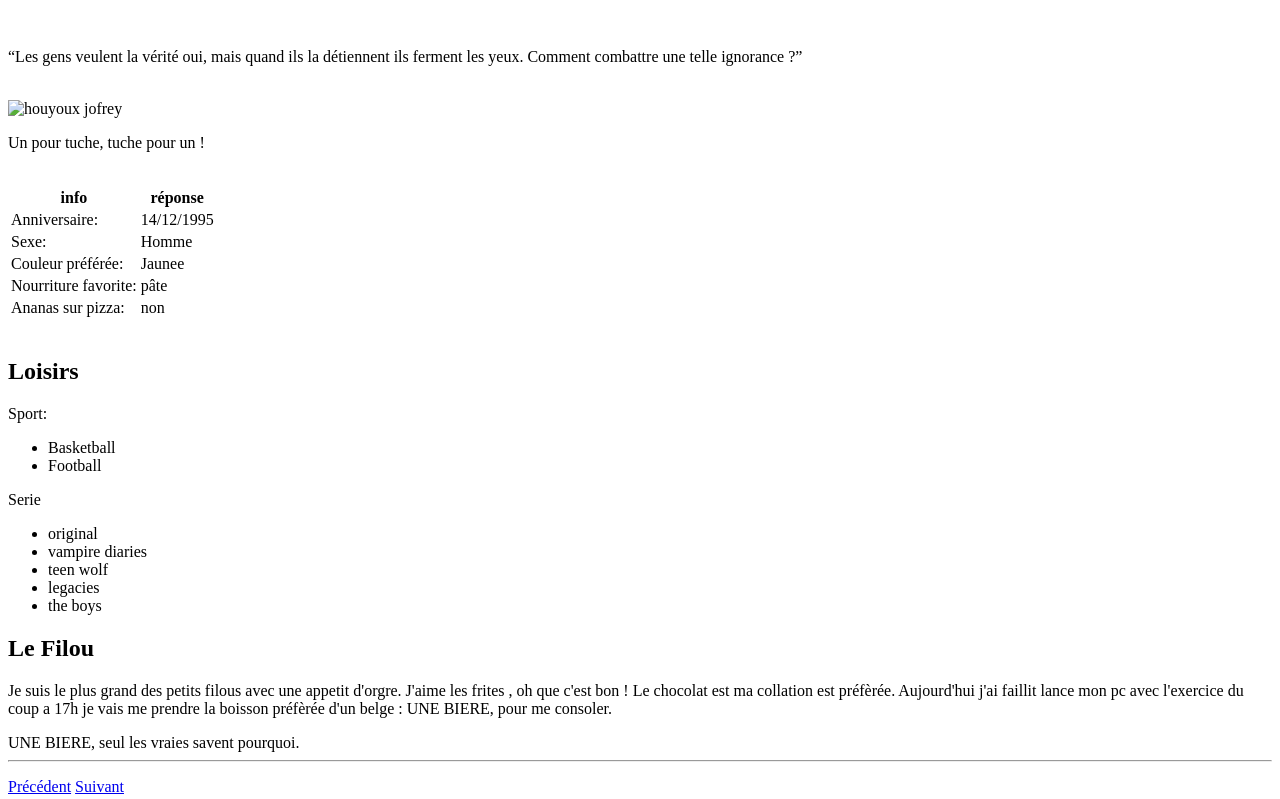
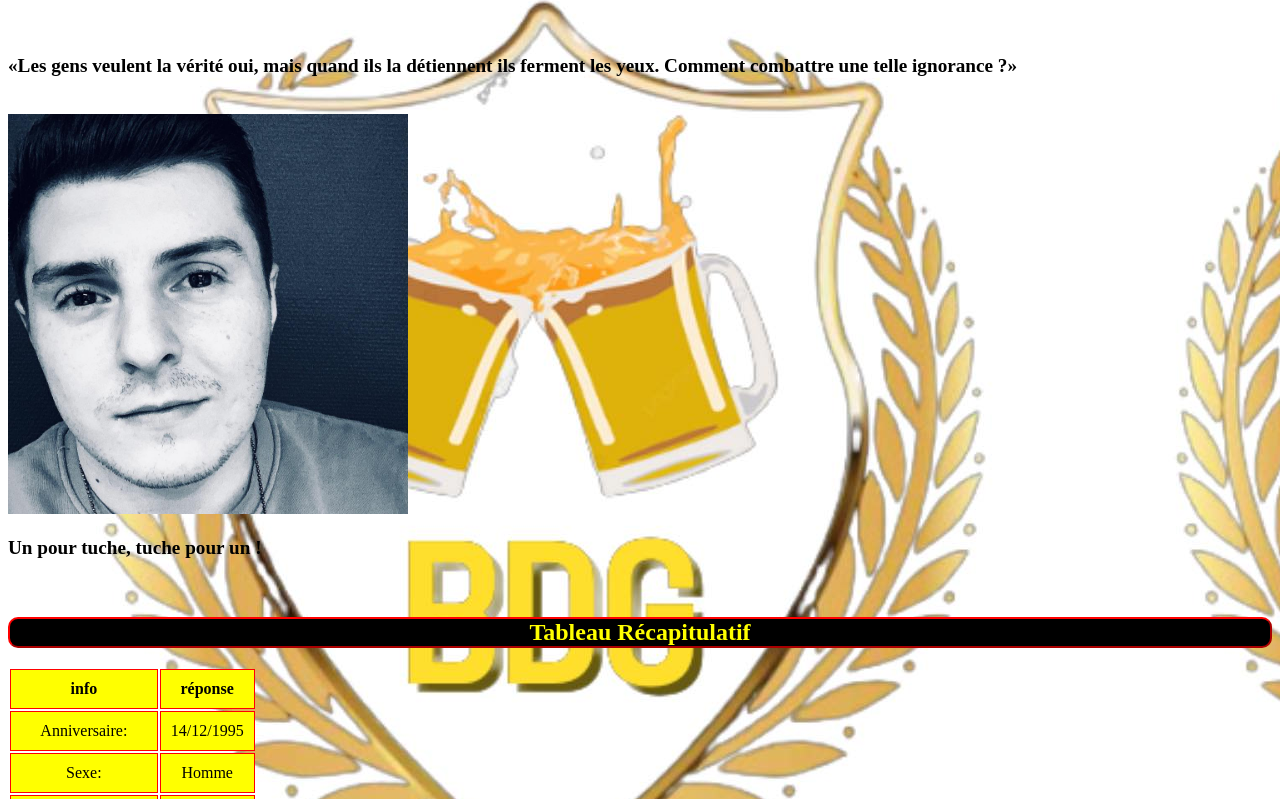
Before and after one commit to Houyoux/html_-_markdown-warmup, a plain HTML site: page index.html in a window 1280 px wide. Shown: the part 66-865 px from the top of the page. Drawn offline with Linux system fonts and the light colour scheme.

Commit message:
fin modif

```diff
--- a/index.html
+++ b/index.html
@@ -1,7 +1,9 @@
 <!DOCTYPE html>
-<html>
+<html lang="fr">
+<head><link rel="stylesheet" href="style.css"></head>
 
-<h1>Houyoux Jofrey</h1>
+<body>
+<h1> Houyoux Jofrey</h1>
 
 <br>
 
@@ -9,11 +11,16 @@
 
 <br>
 
-<img src="image.png" alt="houyoux jofrey">
+
+<img src="photo jofrey.jpg" alt="houyoux jofrey" height="400" width="400">
+
+<br>
 
 <p> Un pour tuche, tuche pour un !</p>
 
 <br>
+
+<h2> Tableau récapitulatif</h2>
 
 <table>
     <thead>
@@ -33,7 +40,7 @@
      </tr>
      <tr>
          <td>Couleur préférée:</td>
-         <td>Jaunee</td>
+         <td>Jaune</td>
      </tr>
      <tr>
          <td>Nourriture favorite:</td>
@@ -42,7 +49,6 @@
         <td>Ananas sur pizza:</td>
         <td>non</td>
      </tr>
-    </tbody>
   </table>
 
 <Br>
@@ -70,15 +76,17 @@
 
 
 
-<h2>Le Filou</h2>
+<h2>L'histoire : Le Filou</h2>
 <p>Je suis le plus grand des petits filous avec une appetit d'orgre. J'aime les frites , oh que c'est bon ! Le chocolat est ma collation est préfèrée. Aujourd'hui j'ai faillit lance mon pc avec l'exercice du coup a 17h je vais me prendre la boisson préfèrée d'un belge : UNE BIERE, pour me consoler.</p>
 
 
-UNE BIERE, seul les vraies savent pourquoi.
+<p>UNE BIERE, seul les vraies savent pourquoi.</p>
+
+</body>
 
 <hr>
 
-<p><a href="https://github.com/Hugo-Goorickx">Précédent</a> <a href="https://github.com/manesjonathan">Suivant</a></p>
+<center><a href="https://github.com/Hugo-Goorickx">Précédent</a> <a href="https://github.com/manesjonathan">Suivant</a></center>
 
 
 
--- /dev/null
+++ b/style.css
@@ -0,0 +1,50 @@
+h1,h2{
+    text-align: center;
+    text-transform: capitalize;
+    border: 2px solid red;
+    border-radius: 10px;
+    color:yellow;
+    border-style: outset;
+    background-color:black;
+
+}
+
+body{
+    background-image: url(photo\ gdb.jpg);
+
+    text-align: left;
+}
+
+q{
+    color: black
+}
+
+p{
+    font-family: 'Times New Roman', Times, serif;
+    font-weight: bolder;
+    font-size: larger;
+    text-align: left;
+    color: black
+}
+
+
+
+
+table{
+    text-align: center
+}
+
+th,td{
+    border: 1px solid red;
+    color: black;
+    padding: 10px;
+    background-color: yellow;
+}
+
+li{
+    text-align: left;
+}
+
+a{
+    text-align: center;
+}
```
Also changed, not shown: photo bdg.jpg (added), photo gdb.jpg (added), photo jofrey.jpg (added), 3 other files.
